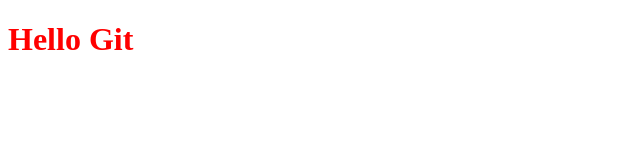
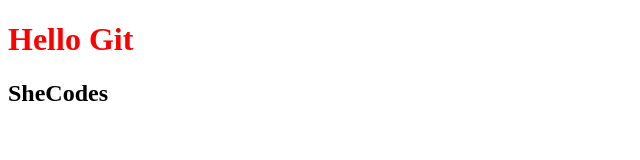
Before and after one commit to gannasy/weather-app, a plain HTML site: page index.html in a window 1280 px wide. Shown: the whole page, without its empty margins (0-640 px from the left). Drawn offline with Linux system fonts and the light colour scheme.

Commit message:
added h2

```diff
--- a/index.html
+++ b/index.html
@@ -13,5 +13,6 @@
   </head>
   <body>
     <h1>Hello Git</h1>
+    <h2>SheCodes</h2>
   </body>
 </html>
```
